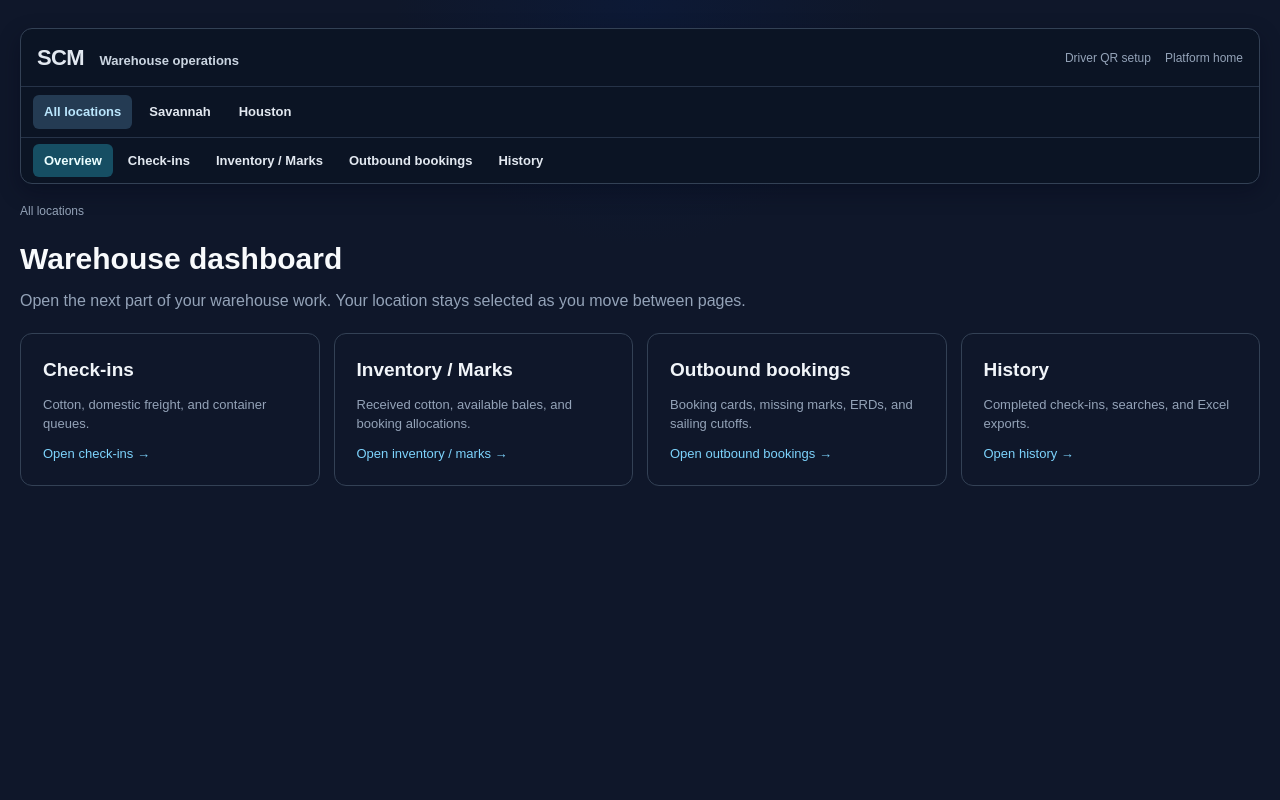
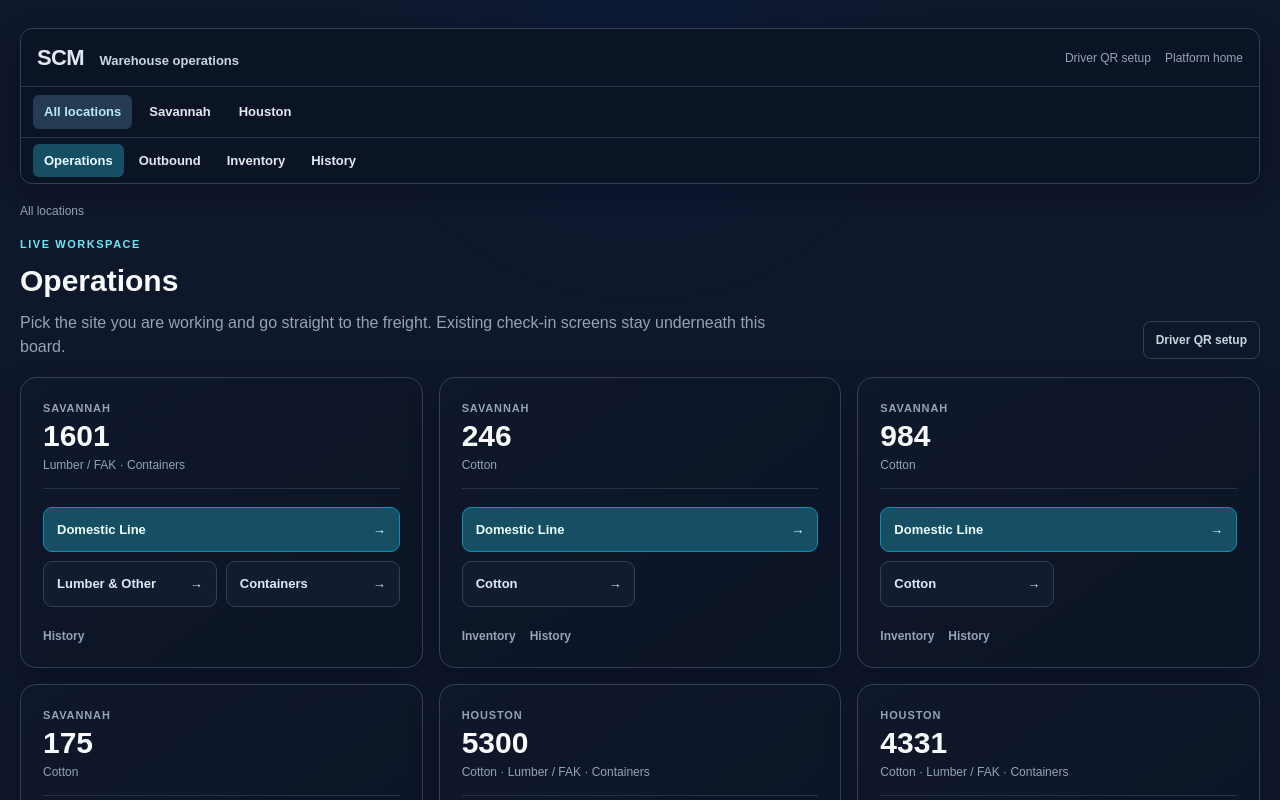
Before and after one commit to Jaimetyler/scm-platform, a Next.js app: page /warehouse in a window 1280 px wide. Shown: the top 800 px of the page. Built offline with nearby package versions, Linux system fonts and the light colour scheme.

Commit message:
Add warehouse operations landing board

```diff
--- a/components/warehouse/WarehouseHub.tsx
+++ b/components/warehouse/WarehouseHub.tsx
@@ -1,31 +1,57 @@
 "use client";
 import Link from "next/link";
 import { useWarehouseWorkspace } from "./WarehouseWorkspace";
-import { sitesForLocation, workspaceHref, type WarehouseSection } from "@/lib/warehouse/navigation";
+import { availableCheckinViews, sitesForLocation, workspaceHref, type WarehouseSection } from "@/lib/warehouse/navigation";
 
 export default function WarehouseHub({ section = "overview" }: { section?: WarehouseSection }) {
-  const { location, ready, href } = useWarehouseWorkspace();
-  const titles = { overview: "Warehouse dashboard", checkins: "Check-in sheets", inventory: "Inventory / Marks", outbound: "Outbound bookings", history: "Check-in history" };
+  const { location, ready } = useWarehouseWorkspace();
   const sites = sitesForLocation(location).filter((site) => section !== "inventory" || site.materials.includes("cotton"));
+
+  if (section !== "overview") {
+    const titles = { overview: "Operations", checkins: "Check-in sheets", inventory: "Inventory / Marks", outbound: "Outbound bookings", history: "Check-in history" };
     return <main className="warehouse-hub">
       <h1>{titles[section]}</h1>
-    <p>{section === "overview" ? "Open the next part of your warehouse work. Your location stays selected as you move between pages."
-      : section === "inventory" ? "Choose a cotton warehouse to review marks, available bales, allocations, and receipt status."
+      <p>{section === "inventory" ? "Choose a cotton warehouse to review marks, available bales, allocations, and receipt status."
         : section === "history" ? "Choose a warehouse to search completed or removed check-ins and export the results."
-      : "Choose a warehouse to open its check-in sheet. Switch freight views using the tabs above the sheet."}</p>
-    {!ready ? <p>Loading your workspace…</p> : section === "overview" ? <div className="warehouse-hub-grid">
-      {([
-        ["checkins", "Check-ins", "Cotton, domestic freight, and container queues."],
-        ["inventory", "Inventory / Marks", "Received cotton, available bales, and booking allocations."],
-        ["outbound", "Outbound bookings", "Booking cards, missing marks, ERDs, and sailing cutoffs."],
-        ["history", "History", "Completed check-ins, searches, and Excel exports."],
-      ] as const).map(([key, title, description]) => <Link key={key} href={href(key)} className="warehouse-hub-card">
-        <strong>{title}</strong><span>{description}</span><span className="warehouse-hub-action">Open {title.toLowerCase()} →</span>
-      </Link>)}
-    </div> : sites.length ? <div className="warehouse-hub-grid">{sites.map((site) =>
+        : "Choose a warehouse to open its check-in sheet."}</p>
+      {!ready ? <p>Loading your workspace…</p> : sites.length ? <div className="warehouse-hub-grid">{sites.map((site) =>
         <Link key={`${site.terminal}:${site.siteCode}`} href={workspaceHref(section, { terminal: site.terminal, siteCode: site.siteCode })} className="warehouse-hub-card">
-        <strong>{site.siteName}</strong><span>{section === "checkins" ? `${site.materials.includes("cotton") ? "Cotton" : "Lumber / FAK"}${site.containers ? " · Containers" : ""}` : section === "history" ? "Completed and removed arrivals" : "Cotton inventory"}</span>
+          <strong>{site.siteName}</strong>
+          <span>{section === "checkins" ? `${site.materials.includes("cotton") ? "Cotton" : "Lumber / FAK"}${site.containers ? " · Containers" : ""}` : section === "history" ? "Completed and removed arrivals" : "Cotton inventory"}</span>
           <span className="warehouse-hub-action">Open →</span>
         </Link>)}</div> : <p>This location does not handle cotton inventory. Select another warehouse above to view its marks.</p>}
     </main>;
   }
+
+  return <main className="warehouse-hub warehouse-operations">
+    <div className="warehouse-operations-heading">
+      <div><div className="warehouse-eyebrow">Live workspace</div><h1>Operations</h1>
+        <p>Pick the site you are working and go straight to the freight. Existing check-in screens stay underneath this board.</p></div>
+      <Link href="/warehouse/gate" className="warehouse-secondary-action">Driver QR setup</Link>
+    </div>
+    {!ready ? <p>Loading your workspace…</p> : sites.length ? <div className="warehouse-operations-list">{sites.map((site) => {
+      const siteLocation = { terminal: site.terminal, siteCode: site.siteCode };
+      const views = availableCheckinViews(siteLocation);
+      return <section key={`${site.terminal}:${site.siteCode}`} className="warehouse-operation-row">
+        <div className="warehouse-operation-site">
+          <span className="warehouse-operation-terminal">{site.terminal === "SAV" ? "Savannah" : "Houston"}</span>
+          <strong>{site.siteCode}</strong>
+          <span className="warehouse-operation-materials">{[
+            site.materials.includes("cotton") ? "Cotton" : null,
+            site.materials.includes("lumber") ? "Lumber / FAK" : null,
+            site.containers ? "Containers" : null,
+          ].filter(Boolean).join(" · ")}</span>
+        </div>
+        <div className="warehouse-operation-actions">{views.map((view) =>
+          <Link key={view.key} href={view.href} className={view.key === "line" ? "warehouse-primary-action" : "warehouse-work-action"}>
+            {view.label}<span aria-hidden="true">→</span>
+          </Link>)}</div>
+        <div className="warehouse-operation-tools">
+          {site.materials.includes("cotton") && <Link href={workspaceHref("inventory", siteLocation)}>Inventory</Link>}
+          <Link href={workspaceHref("history", siteLocation)}>History</Link>
+        </div>
+      </section>;
+    })}</div> : <div className="warehouse-empty-state"><strong>No sites match this view.</strong><span>Select Savannah, Houston, or All locations above.</span></div>}
+    <div className="warehouse-operations-note"><strong>Safe first pass:</strong> this is a navigation-only operations layer. Cotton processing, McLeod lookups, Domestic Line, driver check-in, checkout, and container behavior are unchanged.</div>
+  </main>;
+}
--- a/components/warehouse/WarehouseWorkspace.tsx
+++ b/components/warehouse/WarehouseWorkspace.tsx
@@ -57,7 +57,7 @@ export default function WarehouseWorkspace({ children }: { children: ReactNode }
   const href = (target: WarehouseSection) => workspaceHref(target, location, view, filters);
   const returnTo = path.startsWith("/warehouse/outbound/") ? safeOutboundReturn(query.get("returnTo")) : null;
   const site = getCheckinSite(location.terminal, location.siteCode);
-  const navigation: [WarehouseSection, string][] = [["overview", "Overview"], ["checkins", "Check-ins"], ["inventory", "Inventory / Marks"], ["outbound", "Outbound bookings"], ["history", "History"]];
+  const navigation: [WarehouseSection, string][] = [["overview", "Operations"], ["outbound", "Outbound"], ["inventory", "Inventory"], ["history", "History"]];
   const locationHref = (next: WarehouseLocation) => workspaceHref(section, next, view, filters);
   return <Context.Provider value={{ location, ready, href }}>
     {visible && <header className="warehouse-workspace" aria-label="Warehouse workspace">
@@ -77,7 +77,7 @@ export default function WarehouseWorkspace({ children }: { children: ReactNode }
       </div>
       <nav aria-label="Warehouse navigation" className="warehouse-main-nav">{navigation.map(([key, label]) =>
         <Link key={key} href={key === "outbound" && returnTo ? returnTo : href(key)} aria-current={section === key ? "page" : undefined}>{label}</Link>)}</nav>
-      {section === "checkins" && site && path !== "/inbound" && <nav aria-label="Check-in views" className="warehouse-subnav">{availableCheckinViews(location).map((item) =>
+      {section === "checkins" && site && path !== "/inbound" && <nav aria-label="Check-in views" className="warehouse-subnav"><Link href={href("overview")} className="warehouse-back-operations">← Operations</Link>{availableCheckinViews(location).map((item) =>
         <Link key={item.key} href={item.href} aria-current={checkinViewForPath(path) === item.key ? "page" : undefined}>{item.label}</Link>)}</nav>}
       {section === "history" && <nav aria-label="History views" className="warehouse-subnav">
         <Link href={href("history")} aria-current={path !== "/inbound/history" ? "page" : undefined}>Check-in history</Link>
--- a/components/warehouse/warehouse-workspace.css
+++ b/components/warehouse/warehouse-workspace.css
@@ -29,3 +29,110 @@
 @media (max-width: 640px) { .warehouse-workspace { position: relative; } .warehouse-sites { border-left: 0; padding-left: 0; } .warehouse-main-nav a { padding: 9px; } .warehouse-utilities { gap: 10px; } }
 @media (pointer: coarse) { .warehouse-workspace a { min-height: 44px; } }
 @media print { .warehouse-workspace, .warehouse-breadcrumb { display: none !important; } }
+\n\n/* warehouse operations board v1 */
+.warehouse-subnav .warehouse-back-operations { color: #7dd3fc; border-right: 1px solid #334155; border-radius: 0; padding-left: 4px; padding-right: 14px; margin-right: 4px; }
+.warehouse-operations { display: grid; gap: 18px; }
+.warehouse-operations-heading { display: flex; align-items: flex-end; justify-content: space-between; gap: 18px; }
+.warehouse-operations-heading p { max-width: 760px; margin-bottom: 0; }
+.warehouse-eyebrow { margin-bottom: 5px; color: #67e8f9; font-size: 11px; font-weight: 900; letter-spacing: .14em; text-transform: uppercase; }
+.warehouse-secondary-action { flex: 0 0 auto; padding: 9px 12px; border: 1px solid #334155; border-radius: 8px; background: #0f172a; color: #cbd5e1; font-size: 12px; font-weight: 800; text-decoration: none; }
+.warehouse-operations-list { display: grid; gap: 10px; }
+.warehouse-operation-row { display: grid; grid-template-columns: minmax(180px, .8fr) minmax(420px, 2fr) auto; align-items: center; gap: 18px; padding: 16px 18px; border: 1px solid #263348; border-radius: 12px; background: rgba(15,23,42,.82); box-shadow: 0 8px 24px rgba(2,6,23,.2); }
+.warehouse-operation-site { display: grid; gap: 2px; }
+.warehouse-operation-terminal { color: #94a3b8; font-size: 11px; font-weight: 800; letter-spacing: .08em; text-transform: uppercase; }
+.warehouse-operation-site strong { color: #f8fafc; font-size: 25px; line-height: 1.1; }
+.warehouse-operation-materials { color: #94a3b8; font-size: 12px; }
+.warehouse-operation-actions { display: flex; flex-wrap: wrap; gap: 8px; }
+.warehouse-operation-actions a { display: inline-flex; align-items: center; justify-content: space-between; gap: 18px; min-width: 135px; padding: 11px 13px; border-radius: 8px; font-size: 13px; font-weight: 800; text-decoration: none; }
+.warehouse-primary-action { border: 1px solid #0891b2; background: #164e63; color: #ecfeff; }
+.warehouse-work-action { border: 1px solid #334155; background: #111c2e; color: #dbeafe; }
+.warehouse-operation-actions a:hover, .warehouse-secondary-action:hover { border-color: #38bdf8; background: #17324a; color: #fff; }
+.warehouse-operation-tools { display: flex; flex-wrap: wrap; justify-content: flex-end; gap: 10px; }
+.warehouse-operation-tools a { color: #94a3b8; font-size: 12px; font-weight: 700; }
+.warehouse-operation-tools a:hover { color: #7dd3fc; }
+.warehouse-empty-state, .warehouse-operations-note { display: grid; gap: 4px; padding: 14px 16px; border: 1px solid #263348; border-radius: 10px; background: rgba(15,23,42,.55); color: #94a3b8; font-size: 12px; }
+.warehouse-empty-state strong, .warehouse-operations-note strong { color: #e2e8f0; }
+@media (max-width: 900px) { .warehouse-operation-row { grid-template-columns: 1fr; gap: 12px; } .warehouse-operation-tools { justify-content: flex-start; } .warehouse-operations-heading { align-items: flex-start; flex-direction: column; } }
+
+/* warehouse operations location cards v2 */
+.warehouse-operations-list {
+  display: grid;
+  grid-template-columns: repeat(auto-fit, minmax(min(360px, 100%), 1fr));
+  gap: 16px;
+  align-items: stretch;
+}
+
+.warehouse-operation-row {
+  display: flex;
+  flex-direction: column;
+  align-items: stretch;
+  gap: 18px;
+  min-height: 250px;
+  padding: 22px;
+  border: 1px solid #334155;
+  border-radius: 16px;
+  background: linear-gradient(
+    145deg,
+    rgba(15,23,42,.96),
+    rgba(11,20,36,.88)
+  );
+  box-shadow: 0 12px 30px rgba(2,6,23,.24);
+}
+
+.warehouse-operation-row:hover {
+  border-color: #475569;
+  box-shadow: 0 16px 36px rgba(2,6,23,.32);
+}
+
+.warehouse-operation-site {
+  display: grid;
+  gap: 4px;
+  padding-bottom: 14px;
+  border-bottom: 1px solid #263348;
+}
+
+.warehouse-operation-site strong {
+  font-size: 30px;
+  line-height: 1.05;
+}
+
+.warehouse-operation-actions {
+  display: grid;
+  grid-template-columns: repeat(2, minmax(0, 1fr));
+  gap: 9px;
+}
+
+.warehouse-operation-actions a {
+  display: inline-flex;
+  align-items: center;
+  justify-content: space-between;
+  gap: 14px;
+  min-width: 0;
+  padding: 12px 13px;
+  border-radius: 9px;
+}
+
+.warehouse-primary-action {
+  grid-column: 1 / -1;
+  padding: 14px 15px;
+  font-size: 14px;
+}
+
+.warehouse-operation-tools {
+  display: flex;
+  flex-wrap: wrap;
+  justify-content: flex-start;
+  gap: 14px;
+  margin-top: auto;
+  padding-top: 2px;
+}
+
+@media (max-width: 480px) {
+  .warehouse-operation-actions {
+    grid-template-columns: 1fr;
+  }
+
+  .warehouse-primary-action {
+    grid-column: auto;
+  }
+}
```
Lines whose indentation alone changed are shown as unchanged.
